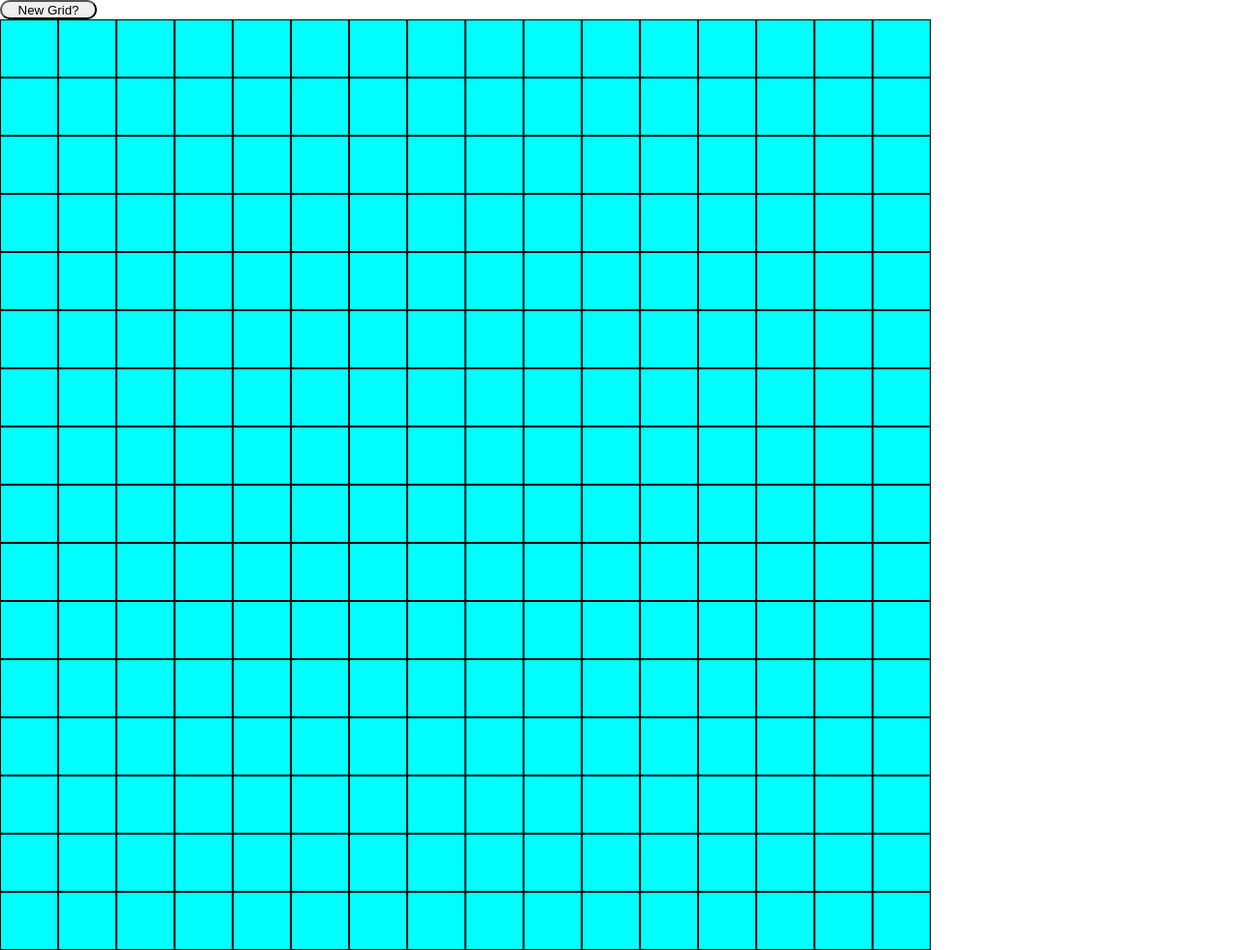
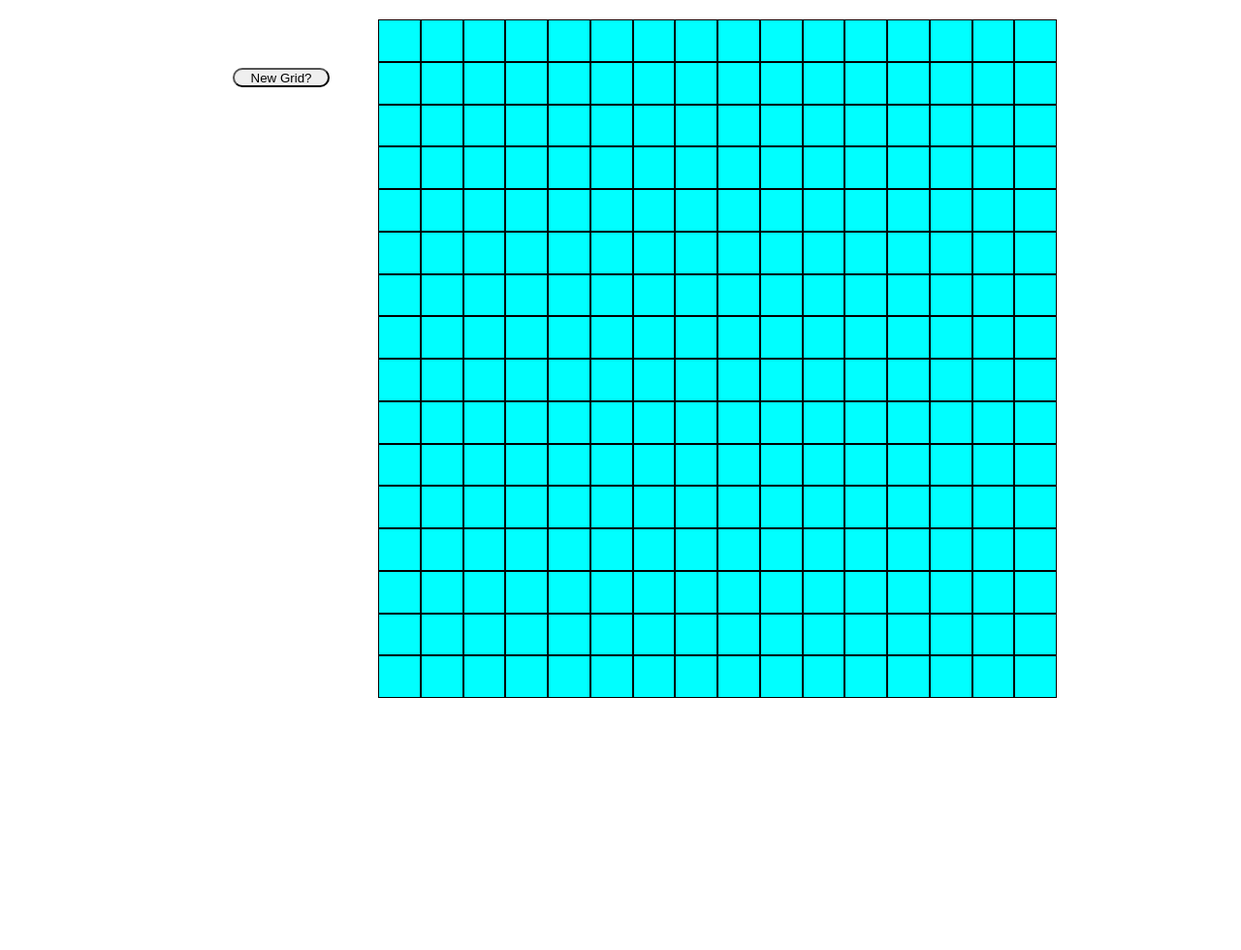
Before and after one commit to DarkBlueButterfly/etch-a-sketch, a plain HTML site: page index.html in a window 1280 px wide. Shown: the whole page at 97% size. After the commit the page ends 800 px from the top, so only its background shows below. Drawn offline with Linux system fonts and the light colour scheme.

Commit message:
Add random color hover and update page layout
Made the canvas small to fit the page better, changed the layout of
the page too. Added a color randomizer changing color as you hover.

```diff
--- a/javascript.js
+++ b/javascript.js
@@ -1,7 +1,7 @@
 // console.log("hello world");
 const container = document.querySelector("#container");
 
-const canvasSize = 960;
+const canvasSize = 700;
 container.style.width = `${canvasSize}px`;
 container.style.height = `${canvasSize}px`;
 
@@ -21,8 +21,13 @@ function setUp(initialSize) {
     }
 }
 
+const randomHexColor = () => {
+    let n = (Math.random() * 0xfffff * 1000000).toString(16);
+    return '#' + n.slice(0,6);
+};
+
 container.addEventListener("mouseover", (e) => {
-    e.target.style.backgroundColor = "black";
+    e.target.style.backgroundColor = randomHexColor();
 });
 
 const btn = document.querySelector("#btn");
--- a/style.css
+++ b/style.css
@@ -2,6 +2,12 @@
     margin: 0;
     padding: 0;
     box-sizing: border-box;
+}
+
+body {
+    display: flex;
+    justify-content: center;
+    margin-top: 20px;
 }
 
 #container {
@@ -24,4 +30,5 @@
     width: 100px;
     height: 20px;
     border-radius: 20px;
+    margin: 50px;
 }
```
